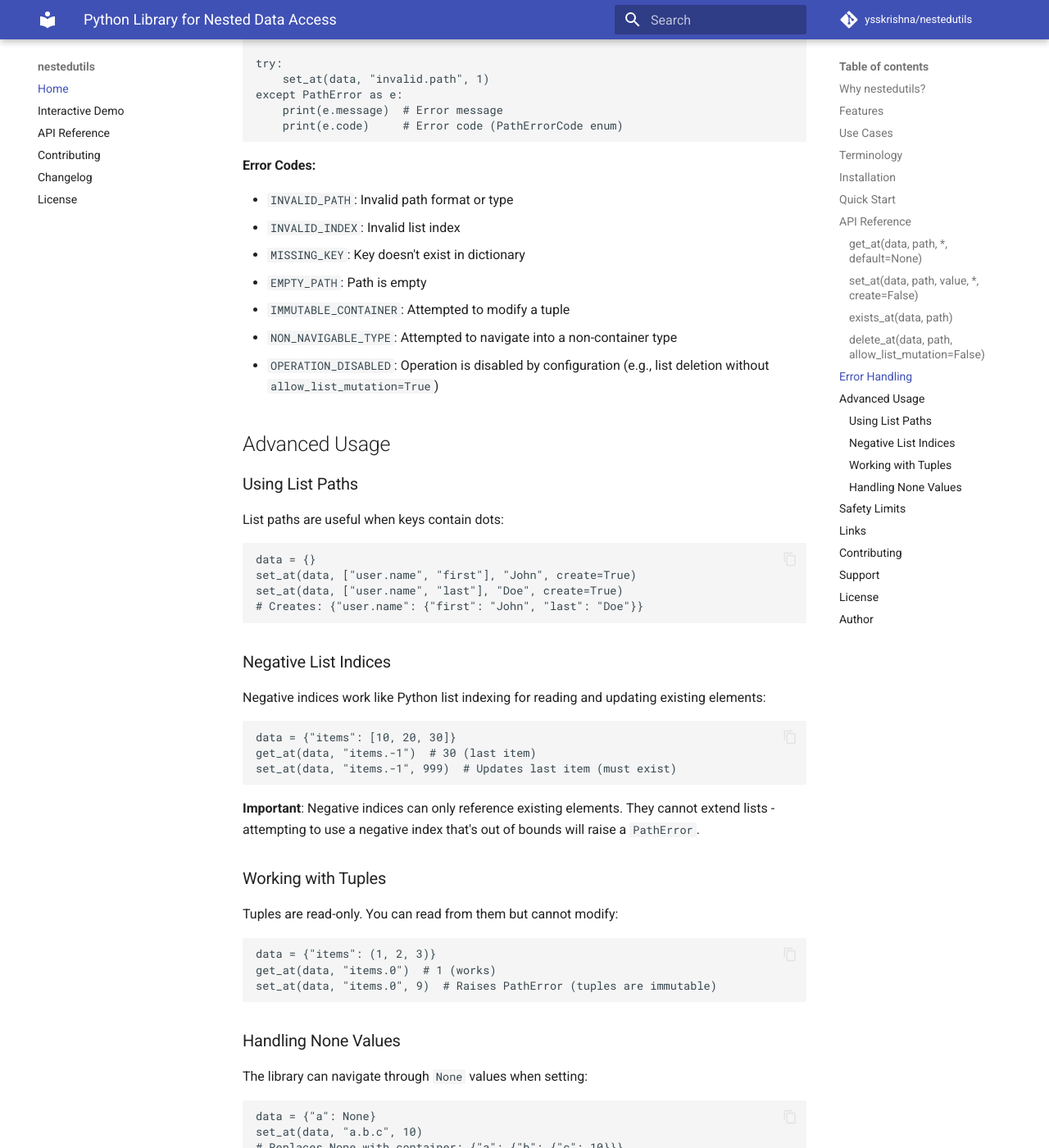
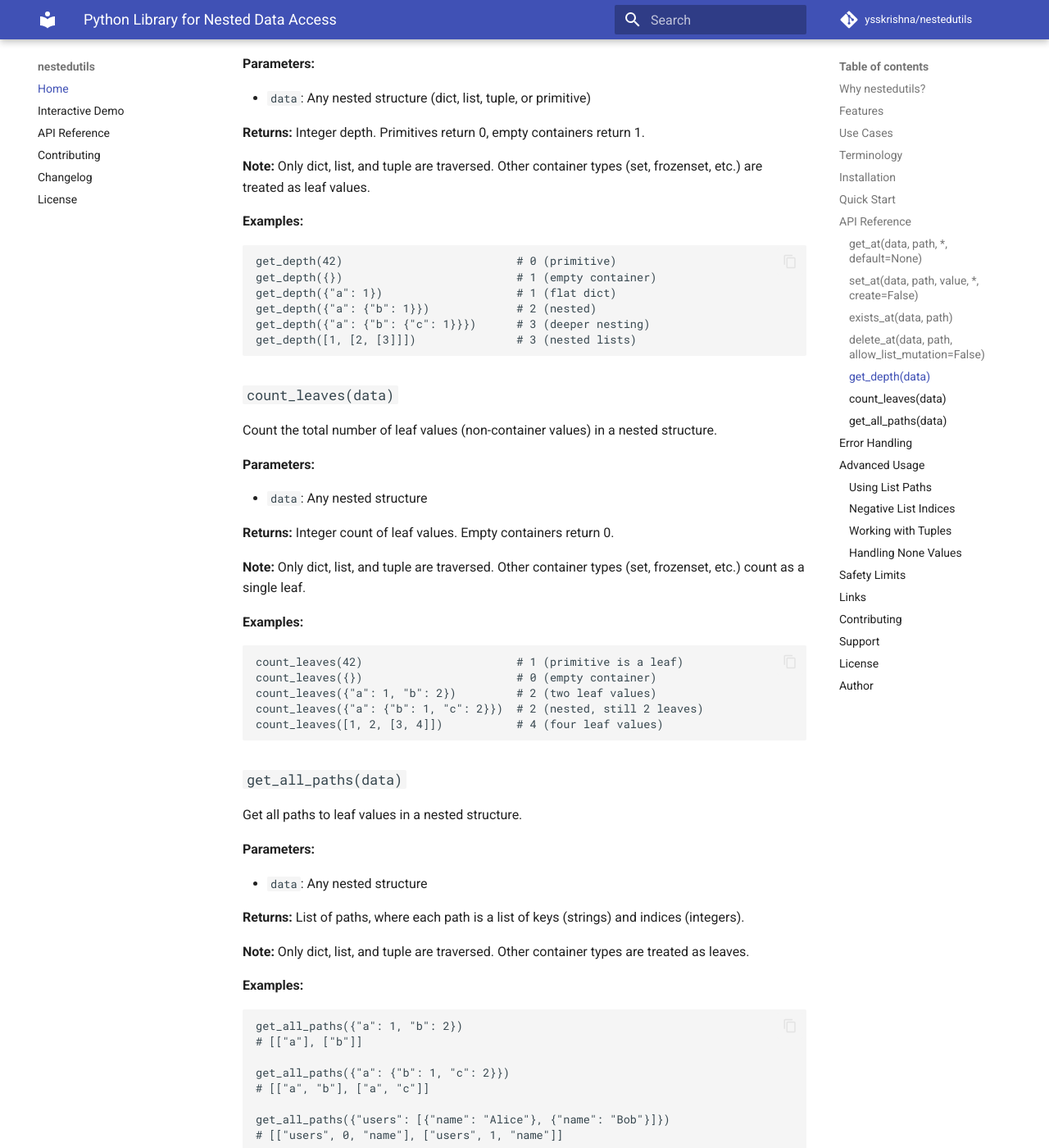
Before and after one commit to ysskrishna/nestedutils, an MkDocs documentation site: the page built from docs/index.md, in a window 1280 px wide and 1400 px high, scrolled down 5554 px. Shown: the whole window at 82% size. Built offline with MkDocs 1.6.1 and Material for MkDocs 9.7.7, drawn with Linux system fonts in a browser that asks for light colours; comment, search, counter and statistics services are not loaded; some of the changed text lies outside the part shown.

````diff
--- a/README.md
+++ b/README.md
@@ -38,6 +38,7 @@ user_name = get_at(data, "users.0.profile.name")
 - **Mixed Data Types**: Seamlessly work with dictionaries, lists, and tuples (read-only for tuples)
 - **List Index Support**: Access list elements using numeric indices, including negative indices
 - **Auto-creation**: Automatically create missing intermediate containers when setting values (with `create=True`)
+- **Introspection**: Analyze nested structures with `get_depth`, `count_leaves`, and `get_all_paths`
 - **Type Safety**: Comprehensive error handling with descriptive error messages and error codes
 - **Safety Limits**: Built-in protection against excessive nesting (max depth: 100) and oversized lists (max index: 10,000)
 - **Zero Dependencies**: Pure Python implementation with no external dependencies
@@ -63,7 +64,7 @@ pip install nestedutils
 ## Quick Start
 
 ```python
-from nestedutils import get_at, set_at, delete_at, exists_at
+from nestedutils import get_at, set_at, delete_at, exists_at, get_depth, count_leaves, get_all_paths
 
 # Create a nested structure
 data = {}
@@ -216,6 +217,79 @@ delete_at(data, "items.1", allow_list_mutation=True)  # Returns 2
 # data becomes {"items": [1, 3]}
 ```
 
+### `get_depth(data)`
+
+Get the maximum nesting depth of a data structure.
+
+**Parameters:**
+
+- `data`: Any nested structure (dict, list, tuple, or primitive)
+
+**Returns:** Integer depth. Primitives return 0, empty containers return 1.
+
+**Note:** Only dict, list, and tuple are traversed. Other container types (set, frozenset, etc.) are treated as leaf values.
+
+**Examples:**
+
+```python
+get_depth(42)                          # 0 (primitive)
+get_depth({})                          # 1 (empty container)
+get_depth({"a": 1})                    # 1 (flat dict)
+get_depth({"a": {"b": 1}})             # 2 (nested)
+get_depth({"a": {"b": {"c": 1}}})      # 3 (deeper nesting)
+get_depth([1, [2, [3]]])               # 3 (nested lists)
+```
+
+### `count_leaves(data)`
+
+Count the total number of leaf values (non-container values) in a nested structure.
+
+**Parameters:**
+
+- `data`: Any nested structure
+
+**Returns:** Integer count of leaf values. Empty containers return 0.
+
+**Note:** Only dict, list, and tuple are traversed. Other container types (set, frozenset, etc.) count as a single leaf.
+
+**Examples:**
+
+```python
+count_leaves(42)                       # 1 (primitive is a leaf)
+count_leaves({})                       # 0 (empty container)
+count_leaves({"a": 1, "b": 2})         # 2 (two leaf values)
+count_leaves({"a": {"b": 1, "c": 2}})  # 2 (nested, still 2 leaves)
+count_leaves([1, 2, [3, 4]])           # 4 (four leaf values)
+```
+
+### `get_all_paths(data)`
+
+Get all paths to leaf values in a nested structure.
+
+**Parameters:**
+
+- `data`: Any nested structure
+
+**Returns:** List of paths, where each path is a list of keys (strings) and indices (integers).
+
+**Note:** Only dict, list, and tuple are traversed. Other container types are treated as leaves.
+
+**Examples:**
+
+```python
+get_all_paths({"a": 1, "b": 2})
+# [["a"], ["b"]]
+
+get_all_paths({"a": {"b": 1, "c": 2}})
+# [["a", "b"], ["a", "c"]]
+
+get_all_paths({"users": [{"name": "Alice"}, {"name": "Bob"}]})
+# [["users", 0, "name"], ["users", 1, "name"]]
+
+get_all_paths({})                      # [] (no leaves)
+get_all_paths(42)                      # [[]] (primitive has empty path)
+```
+
 ## Error Handling
 
 The library uses `PathError` exceptions with error codes for different failure scenarios:
````
Also changed, not shown: docs/api-reference.md (+14 -1 lines), 1 other file.
